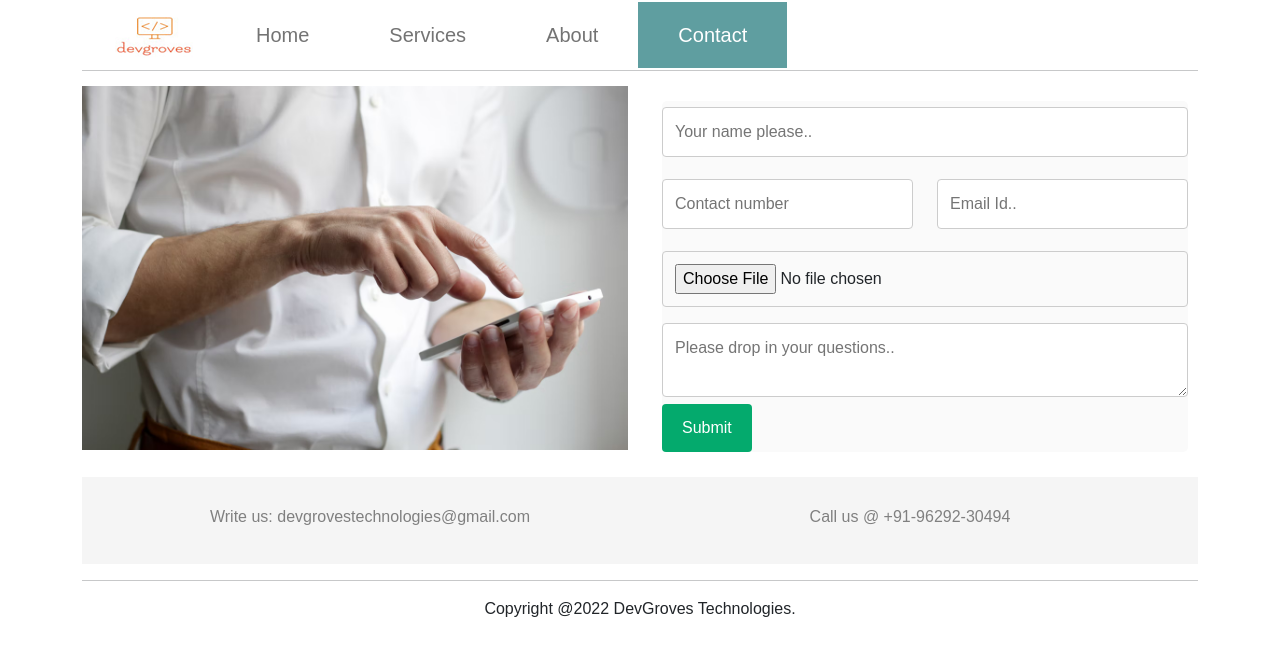
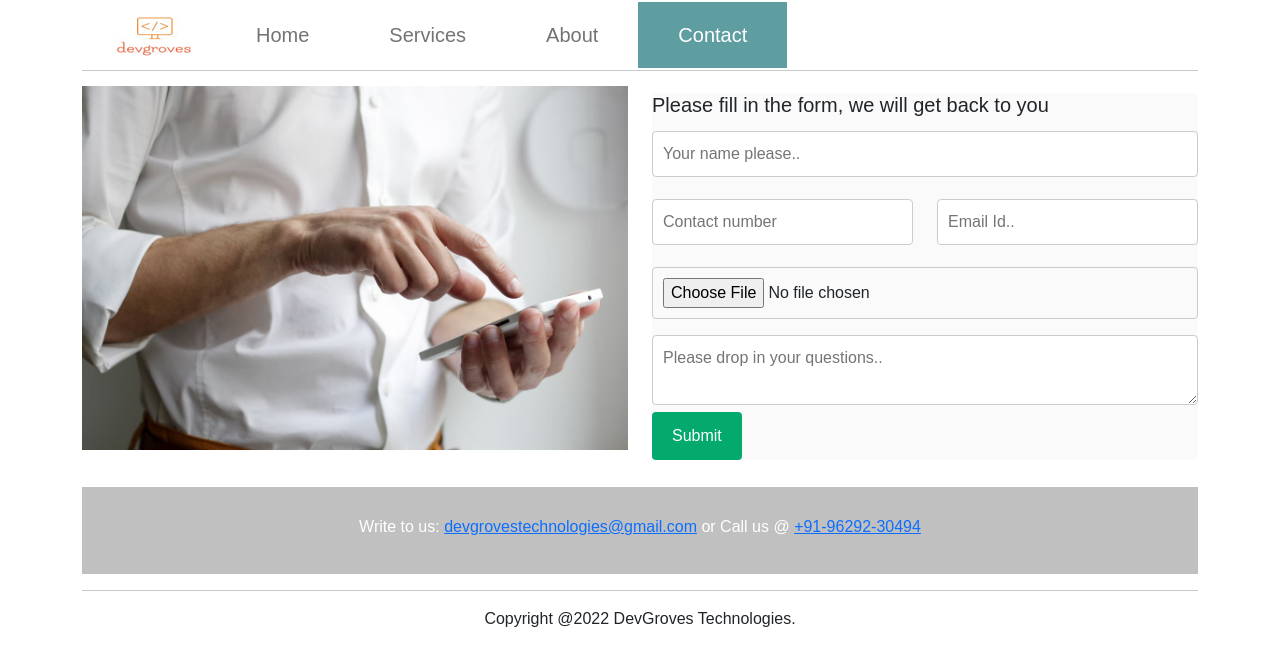
Before and after one commit to devgroves/consultingtemplatebynextjs, a Next.js app: page /contact in a window 1280 px wide. Shown: the top 666 px of the page. Built offline with nearby package versions, Linux system fonts and the light colour scheme.

Commit message:
contact us page updated

```diff
--- a/pages/contact.jsx
+++ b/pages/contact.jsx
@@ -57,6 +57,7 @@ export default function Contact() {
           <Col>
             <div className="form-container">
               <form onSubmit={handleSubmit}>
+                <h5>Please fill in the form, we will get back to you </h5>
                 <Row>
                   <Col>
                     <input
@@ -67,7 +68,7 @@ export default function Contact() {
                         setName(e.target.value);
                       }}
                       placeholder="Your name please.."
-                      height="2"
+                      height="1"
                       required
                     />
                   </Col>
@@ -137,14 +138,14 @@ export default function Contact() {
         </Row>
 
         <div className="contact-col-details">
-          <Row>
-            <Col md={6} sm={12} className="contact-col">
-              <h6>Write us: devgrovestechnologies@gmail.com </h6>
-            </Col>
-            <Col md={6} sm={12} className="contact-col">
-              <h6>Call us @ +91-96292-30494</h6>
-            </Col>
-          </Row>
+          <div className="center">
+            <div md={6} sm={12} className="contact-col">
+              <h6>
+                Write to us: <a href="mailto:devgrovestechnologies@gmail.com">devgrovestechnologies@gmail.com</a> { ' '}
+                or Call us @ <a href="tel:+919629230494">+91-96292-30494</a>
+              </h6>
+            </div>
+          </div>
         </div>
       </Container>
       <Footer />
--- a/styles/common.css
+++ b/styles/common.css
@@ -17,7 +17,6 @@
   height: 70px;
   padding: 0;
 }
-
 
 .container-height .contentpadding {
   padding: 0;
@@ -117,7 +116,6 @@ hr {
   }
 }
 
-
 .repo-card {
   min-width: 120px;
   margin-top: 10px;
@@ -146,9 +144,11 @@ hr {
 
 /* Contact form  */
 
-input[type=text], select, textarea {
+input[type="text"],
+select,
+textarea {
   width: 100%;
-  padding: 12px;
+  padding: 10px;
   border: 1px solid #ccc;
   border-radius: 4px;
   box-sizing: border-box;
@@ -156,9 +156,11 @@ input[type=text], select, textarea {
   margin-bottom: 16px;
   resize: vertical;
 }
-input[type=email], select, textarea {
+input[type="email"],
+select,
+textarea {
   width: 100%;
-  padding: 12px;
+  padding: 10px;
   border: 1px solid #ccc;
   border-radius: 4px;
   box-sizing: border-box;
@@ -166,9 +168,11 @@ input[type=email], select, textarea {
   margin-bottom: 16px;
   resize: vertical;
 }
-input[type=number], select, textarea {
+input[type="number"],
+select,
+textarea {
   width: 100%;
-  padding: 12px;
+  padding: 10px;
   border: 1px solid #ccc;
   border-radius: 4px;
   box-sizing: border-box;
@@ -176,9 +180,11 @@ input[type=number], select, textarea {
   margin-bottom: 16px;
   resize: vertical;
 }
-input[type=file], select, textarea {
+input[type="file"],
+select,
+textarea {
   width: 100%;
-  padding: 12px;
+  padding: 10px;
   border: 1px solid #ccc;
   border-radius: 4px;
   box-sizing: border-box;
@@ -187,8 +193,8 @@ input[type=file], select, textarea {
   resize: vertical;
 }
 
-input[type=submit] {
-  background-color: #04AA6D;
+input[type="submit"] {
+  background-color: #04aa6d;
   color: white;
   padding: 12px 20px;
   border: none;
@@ -196,16 +202,16 @@ input[type=submit] {
   cursor: pointer;
 }
 
-input[type=submit]:hover {
+input[type="submit"]:hover {
   background-color: #45a049;
 }
 
 .form-container {
   border-radius: 5px;
   background-color: #fafafa;
-  margin: 10px;
+  /* margin: 10px; */
   /* padding:50px; */
-  max-height: 450px;
+  /* max-height: 450px; */
 }
 
 input.formItem {
@@ -221,10 +227,11 @@ input.halfWidth {
   display: flex;
   align-items: center;
   justify-content: center;
-  color: #808080;
+  color: white;
 }
 
 .contact-col-details {
-      padding: 30px;
-    background: whitesmoke;
+  padding: 30px;
+  background: silver;
+  margin-top: 10px;
 }
```
